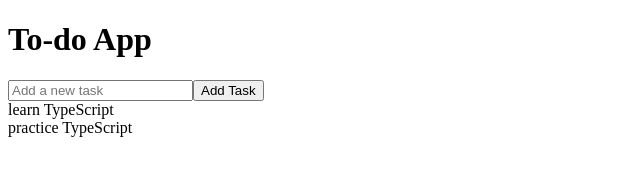
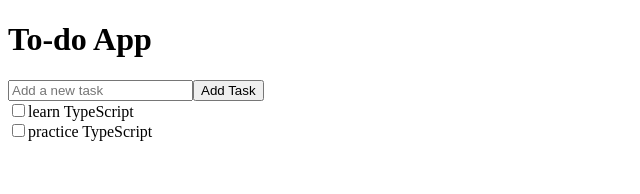
Before and after one commit to AlexDegerman/to-do-app-ts, a React (Vite) app: page / in a window 1280 px wide. Shown: the top 194 px of the page, without its empty margins (0-640 px from the left). Built offline with nearby package versions, Linux system fonts and the light colour scheme.

Commit message:
Add marking tasks as completed

```diff
--- a/src/App.tsx
+++ b/src/App.tsx
@@ -19,11 +19,18 @@ const App = () => {
     setTasks([...tasks, { id: Date.now(), text, completed: false}])
   }
 
+  const toggleComplete = (taskId: number) => {
+    setTasks(tasks.map(task =>
+      task.id === taskId ? { ...task, completed: !task.completed } : task
+    ))
+    console.log("completed status changed")
+  }
+
   return (
     <div>
       <h1>To-do App</h1>
       <ToDoForm addTask={addTask}/>
-      <ToDoList tasks={tasks}/>
+      <ToDoList tasks={tasks} toggleComplete={toggleComplete}/>
     </div>
   )
 }
--- a/src/components/ToDoItem.tsx
+++ b/src/components/ToDoItem.tsx
@@ -2,12 +2,17 @@ import type { Task } from "../App"
 
 interface ToDoItemProps {
   task: Task
+  toggleComplete: (id: number) => void
 }
 
-const ToDoItem = ({ task }: ToDoItemProps) => {
+const ToDoItem = ({ task, toggleComplete }: ToDoItemProps) => {
 
   return (
     <div>
+      <input type="checkbox"
+      checked={task.completed}
+      onChange={() => toggleComplete(task.id)}
+      />
       <span>{task.text}</span>
     </div>
   )
--- a/src/components/ToDoList.tsx
+++ b/src/components/ToDoList.tsx
@@ -3,16 +3,19 @@ import ToDoItem from "./ToDoItem"
 
 interface ToDoListProps {
   tasks: Task[]
+  toggleComplete: (id: number) => void
 }
 
-const ToDoList = ({ tasks }: ToDoListProps) => {
+const ToDoList = ({ tasks, toggleComplete }: ToDoListProps) => {
 
   return (
     <div>
       {tasks.map(task =>
         <ToDoItem
         key={task.id}
-        task={task}/>
+        task={task}
+        toggleComplete={toggleComplete}
+        />
       )}
     </div>
   )
```
